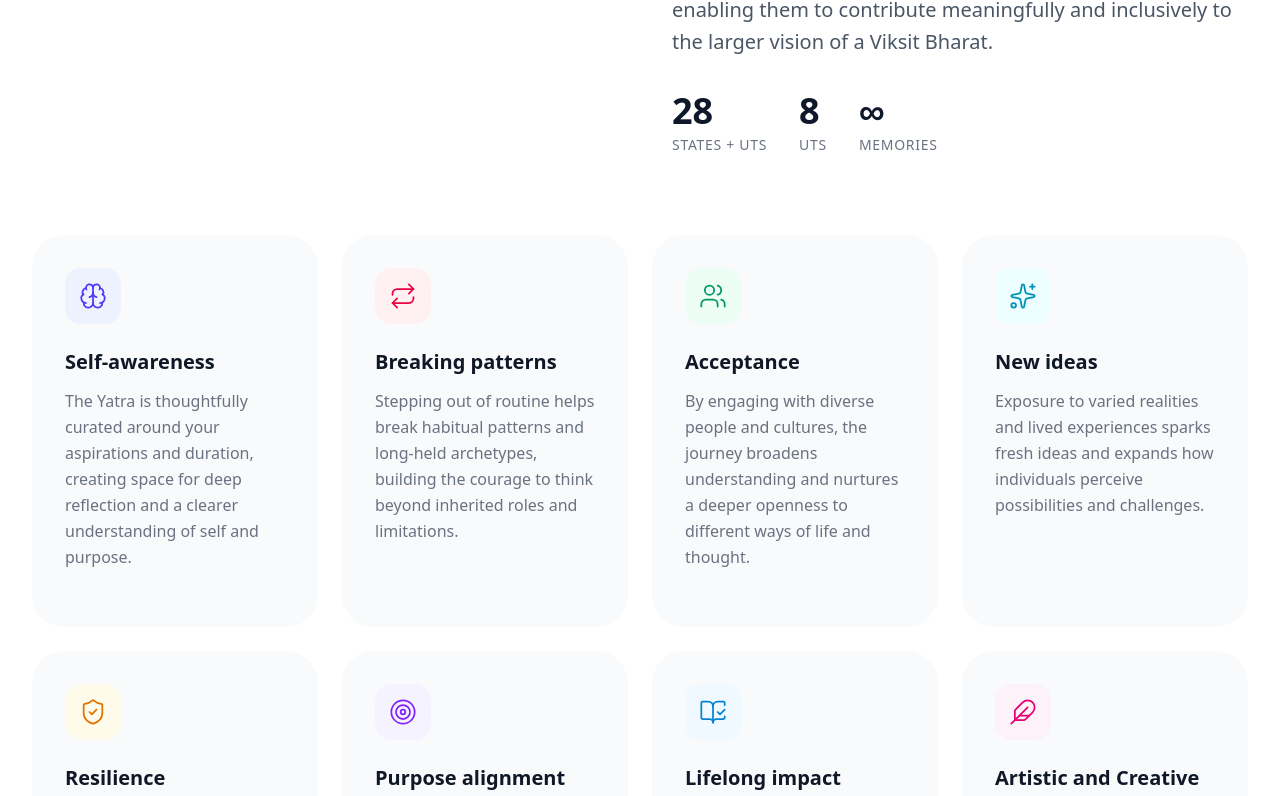
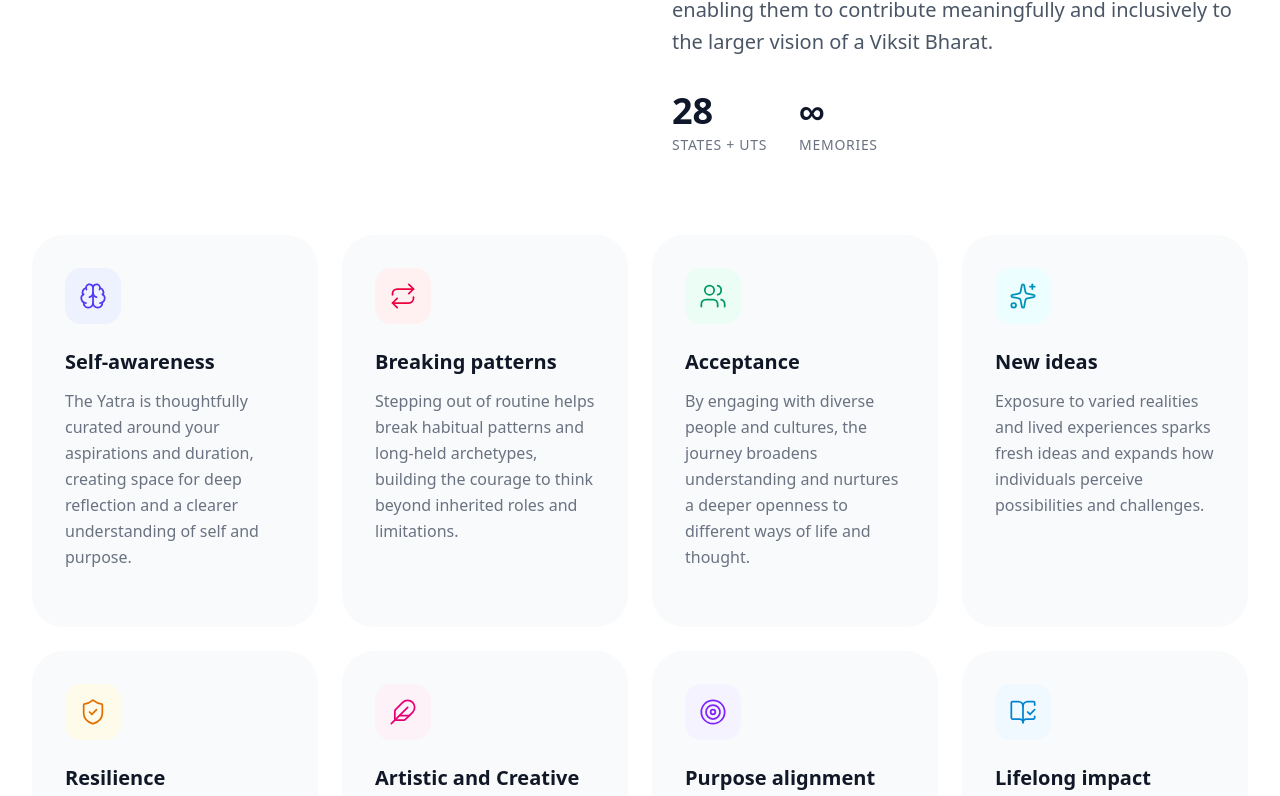
Before and after one commit to viksitbharatyatrasvaniti-maker/Viksit_bharat_yatra, a Next.js app: page / in a window 1280 px wide. Shown: the part 1177-1973 px from the top of the page. Built offline with nearby package versions, Linux system fonts and the light colour scheme.

Commit message:
added changes

```diff
--- a/src/components/About.tsx
+++ b/src/components/About.tsx
@@ -51,6 +51,13 @@ const features = [
     border: "group-hover:border-amber-200"
   },
   {
+    icon: Feather,
+    title: "Artistic and Creative Expression",
+    description: "Through the Yatra, individuals discover new forms of creative expression inspired by the cultures they encounter. Whether it’s art, music, or writing, these experiences become a catalyst for sharing their personal journey in creative ways.",
+    color: "bg-pink-50 text-pink-600",
+    border: "group-hover:border-pink-200"
+  },
+  {
     icon: Target,
     title: "Purpose alignment",
     description: "The Yatra helps align personal aspirations with meaningful action, enabling individuals to consciously contribute to the larger vision of a Viksit Bharat.",
@@ -63,13 +70,6 @@ const features = [
     description: "Each journey leaves a lasting legacy—insights, stories, and learnings that enrich the shared repository and guide future Yatris.",
     color: "bg-sky-50 text-sky-600",
     border: "group-hover:border-sky-200"
-  },
-  {
-    icon: Feather,
-    title: "Artistic and Creative Expression",
-    description: "Through the Yatra, individuals discover new forms of creative expression inspired by the cultures they encounter. Whether it’s art, music, or writing, these experiences become a catalyst for sharing their personal journey in creative ways.",
-    color: "bg-pink-50 text-pink-600",
-    border: "group-hover:border-pink-200"
   }
 ];
 
@@ -115,10 +115,6 @@ const About = () => {
                                 <p className="text-sm text-gray-500 font-medium uppercase tracking-wider">States + UTs</p>
                             </div>
                             <div>
-                                <h4 className="text-4xl font-bold text-slate-900 mb-1">8</h4>
-                                <p className="text-sm text-gray-500 font-medium uppercase tracking-wider">UTs</p>
-                            </div>
-                            <div>
                                 <h4 className="text-4xl font-bold text-slate-900 mb-1">∞</h4>
                                 <p className="text-sm text-gray-500 font-medium uppercase tracking-wider">Memories</p>
                             </div>
```
